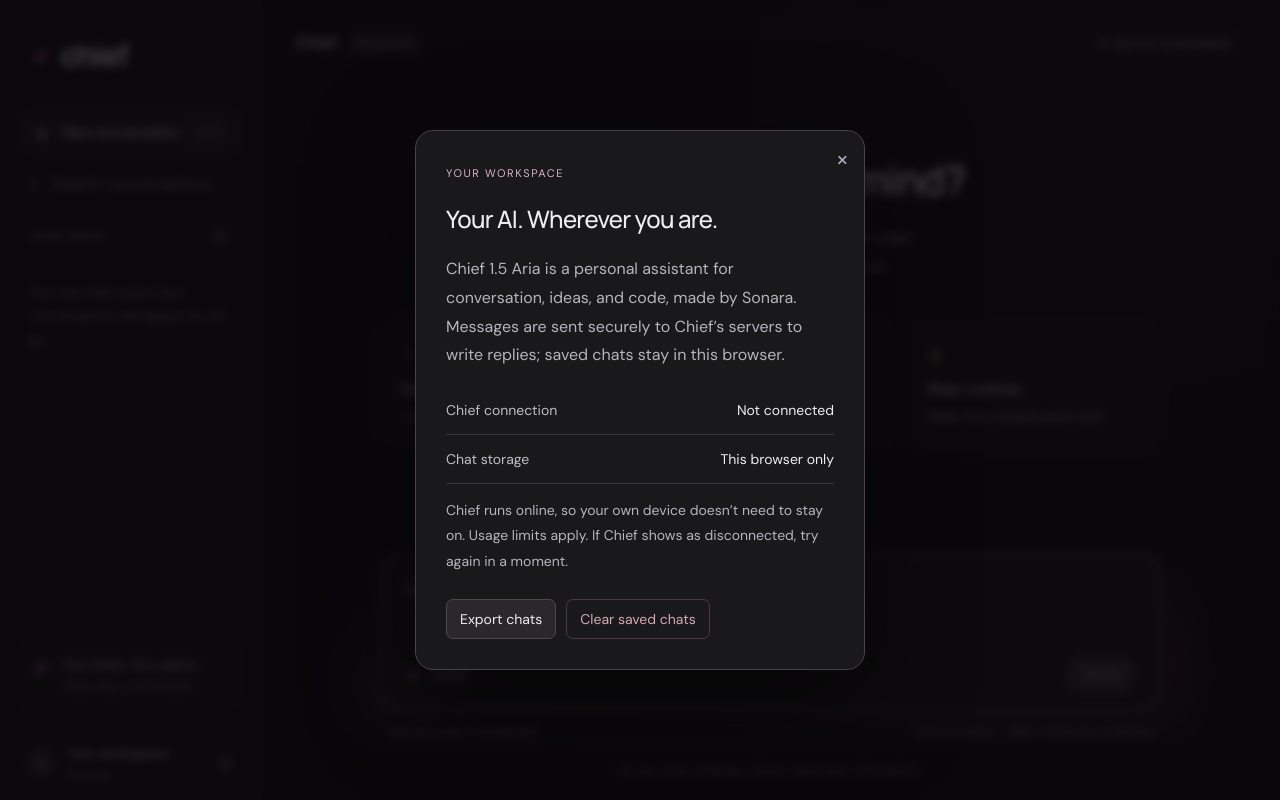
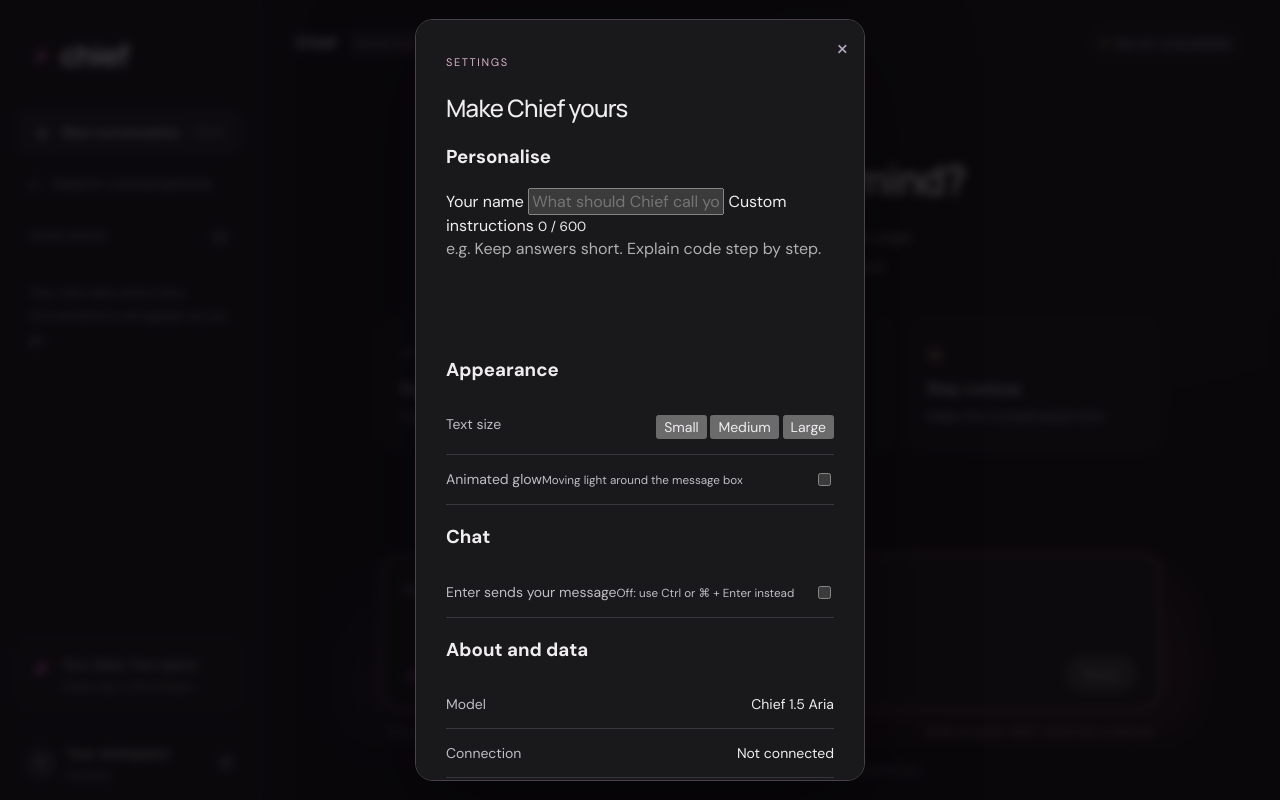
Before and after one commit to sonaradevelopment/chiefai, a website: page index.html in a window 1280 px wide. Both pictures are taken after a click on the button "Server unavailable". Drawn offline with Linux system fonts and the light colour scheme; no server answers.

Commit message:
Update index.html

```diff
--- a/index.html
+++ b/index.html
@@ -35,7 +35,7 @@
                     <div>Your ideas. Your space.<small>Chats stay in this browser.</small></div>
                 </div>
                 <button id="settings-button" class="profile">
-                    <span class="avatar">Y</span><span>Your workspace<small>Personal</small></span
+                    <span class="avatar" id="avatar">Y</span><span><span id="profile-name">Your workspace</span><small>Personal</small></span
                     ><span class="gear">⚙</span>
                 </button>
             </div>
@@ -59,7 +59,7 @@
                 </button>
             </header>
             <section id="welcome" class="welcome">
-                <h1>What’s on your mind?</h1>
+                <h1 id="welcome-title">What’s on your mind?</h1>
                 <p>A question, a new idea, or a blank page.<br />Make something of it with Chief.</p>
                 <div class="suggestions">
                     <button data-prompt="Help me turn an idea into a small project.">
@@ -94,31 +94,71 @@
                 </form>
                 <div class="composer-caption">
                     <span id="caption">Your personal AI workspace</span
-                    ><span>Enter to send <span class="caption-dot">·</span> Shift + Enter for a new line</span>
+                    ><span id="caption-keys">Enter to send · Shift + Enter for a new line</span>
                 </div>
             </div>
             <footer>AI can make mistakes. Check important information.</footer>
         </main>
-        <dialog id="settings">
+        <dialog id="settings" aria-labelledby="settings-title">
             <form method="dialog"><button class="close" aria-label="Close settings">×</button></form>
-            <span class="dialog-eyebrow">YOUR WORKSPACE</span>
-            <h2>Your AI. Wherever you are.</h2>
-            <p>
-                Chief 1.5 Aria is a personal assistant for conversation, ideas, and code, made by Sonara. Messages
-                are sent securely to Chief’s servers to write replies; saved chats stay in this browser.
-            </p>
+            <span class="dialog-eyebrow">SETTINGS</span>
+            <h2 id="settings-title">Make Chief yours</h2>
+
+            <section class="set-group">
+                <h3>Personalise</h3>
+                <label class="field">
+                    <span>Your name</span>
+                    <input id="set-name" maxlength="40" placeholder="What should Chief call you?" autocomplete="given-name" />
+                </label>
+                <label class="field">
+                    <span>Custom instructions <small id="custom-count">0 / 600</small></span>
+                    <textarea
+                        id="set-custom"
+                        rows="4"
+                        maxlength="600"
+                        placeholder="e.g. Keep answers short. Explain code step by step."
+                    ></textarea>
+                </label>
+            </section>
+
+            <section class="set-group">
+                <h3>Appearance</h3>
                 <div class="setting-row">
-                <span>Chief connection</span><strong id="settings-status">Not connected</strong>
+                    <span>Text size</span>
+                    <div class="seg" role="group" aria-label="Text size">
+                        <button type="button" data-size="small">Small</button>
+                        <button type="button" data-size="medium">Medium</button>
+                        <button type="button" data-size="large">Large</button>
                     </div>
-            <div class="setting-row"><span>Chat storage</span><strong>This browser only</strong></div>
+                </div>
+                <label class="setting-row">
+                    <span>Animated glow<small>Moving light around the message box</small></span>
+                    <input type="checkbox" id="set-glow" class="switch" role="switch" />
+                </label>
+            </section>
+
+            <section class="set-group">
+                <h3>Chat</h3>
+                <label class="setting-row">
+                    <span>Enter sends your message<small>Off: use Ctrl or ⌘ + Enter instead</small></span>
+                    <input type="checkbox" id="set-enter" class="switch" role="switch" />
+                </label>
+            </section>
+
+            <section class="set-group">
+                <h3>About and data</h3>
+                <div class="setting-row"><span>Model</span><strong>Chief 1.5 Aria</strong></div>
+                <div class="setting-row"><span>Connection</span><strong id="settings-status">Not connected</strong></div>
                 <p class="settings-help">
-                Chief runs online, so your own device doesn’t need to stay on. Usage limits apply. If Chief shows as
-                disconnected, try again in a moment.
+                    Messages are sent securely to Chief’s servers to write replies. Your chats and settings are saved
+                    only in this browser, so clearing site data removes them.
                 </p>
                 <div class="dialog-actions">
-                <button id="export" class="secondary">Export chats</button
-                ><button id="clear" class="danger">Clear saved chats</button>
+                    <button id="export" class="secondary">Export chats</button>
+                    <button id="clear" class="danger">Clear saved chats</button>
+                    <button id="reset-settings" class="secondary" type="button">Reset settings</button>
                 </div>
+            </section>
         </dialog>
         <div id="toast" role="status"></div>
     </body>
```
Lines whose indentation alone changed are shown as unchanged.
